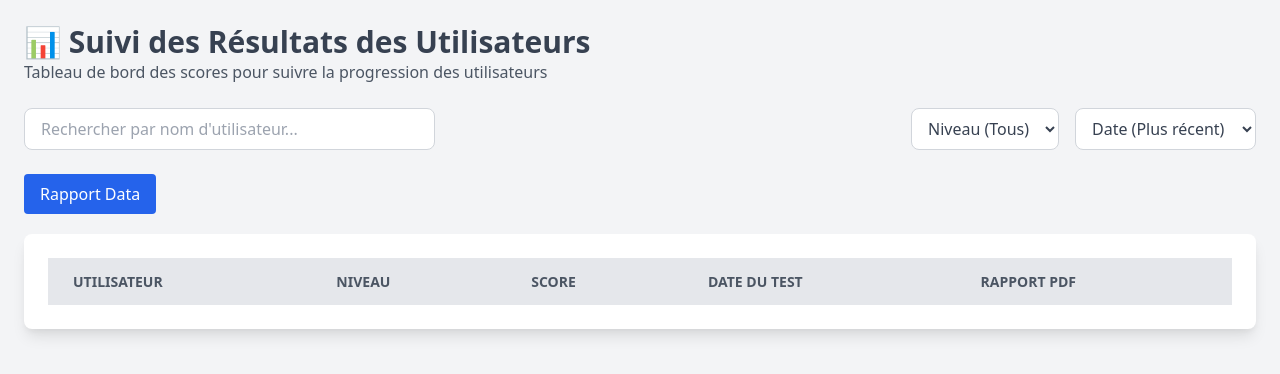
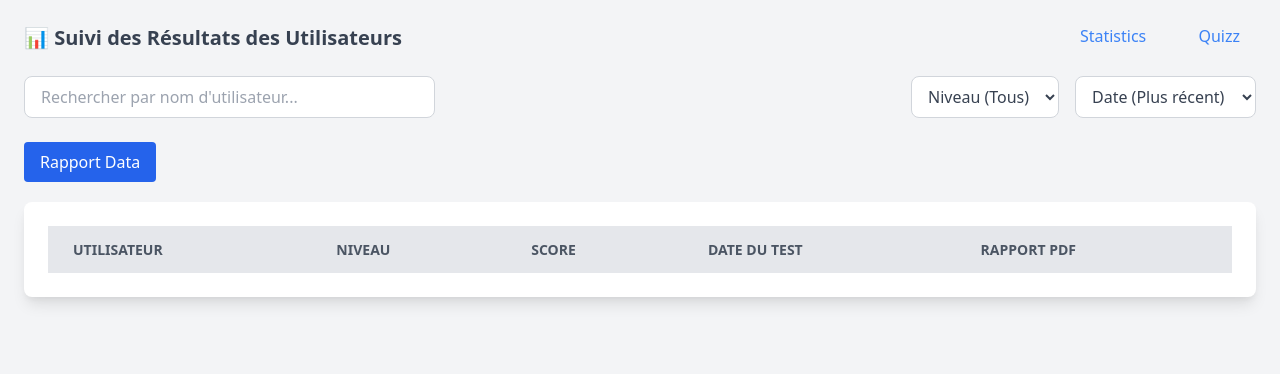
Before and after one commit to abdessattar23/Balzac-Quiz-backend, a plain HTML site: page dashboard.html in a window 1280 px wide. Drawn offline with nearby package versions, Linux system fonts and the light colour scheme.

Commit message:
add navbar

```diff
--- a/dashboard.html
+++ b/dashboard.html
@@ -8,10 +8,22 @@
 </head>
 <body class="bg-gray-100 font-sans leading-normal tracking-normal">
   <div class="container mx-auto p-6">
+    <!-- <nav class="bg-white shadow-md">
+      <div class="container mx-auto px-4 py-3 flex items-center">
+
+        <div class="space-x-4">
+          <a href="#" class="text-blue-500 font-medium px-4 py-2 rounded hover:bg-blue-100">Link 1</a>
+          <a href="#" class="text-gray-700 font-medium px-4 py-2 rounded hover:bg-gray-100">Link 2</a>
+        </div>
+      </div>
+    </nav> -->
     <!-- Header -->
-    <header class="mb-6">
-      <h1 class="text-3xl font-bold text-gray-700">📊 Suivi des Résultats des Utilisateurs</h1>
-      <p class="text-gray-600">Tableau de bord des scores pour suivre la progression des utilisateurs</p>
+    <header class="mb-6 flex justify-between flex-col md:flex-row">
+      <h1 class="text-xl text-center md:text-left md:text-xl font-bold text-gray-700 ">📊 Suivi des Résultats des Utilisateurs</h1>
+      <div class="space-x-4 text-center md:text-right">
+        <a href="statistics.html" class="text-blue-500 font-medium px-4 py-2 rounded hover">Statistics</a>
+        <a href="quiz_management.html" class="text-blue-500 font-medium px-4 py-2 rounded hover">Quizz</a>
+      </div>
     </header>
 
     <!-- Search and Sort Options -->
```
